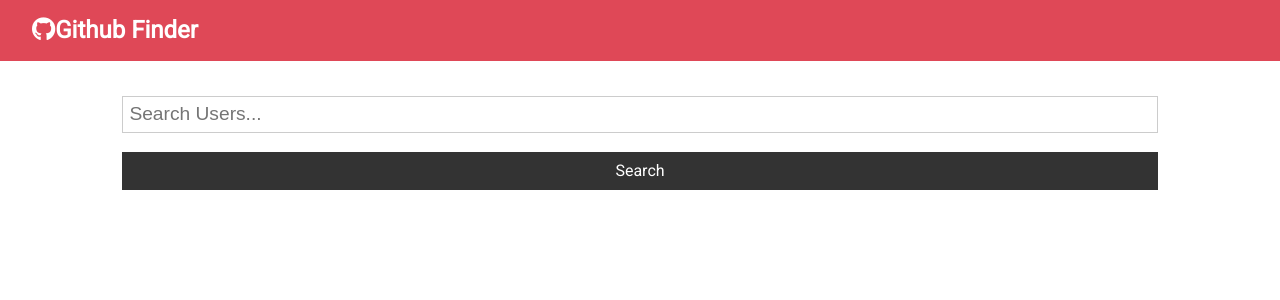
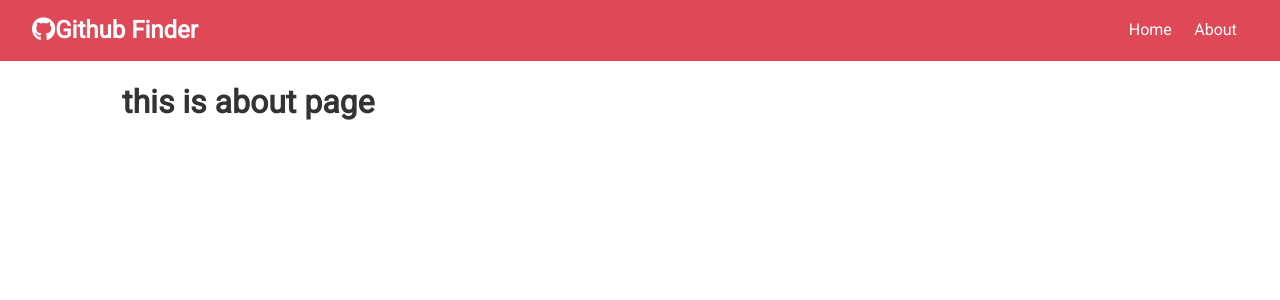
Before and after one commit to archanabaral/Github-Finder, a React (Create React App) app: page /about in a window 1280 px wide. Shown: the top 300 px of the page. Built offline with nearby package versions, Linux system fonts and the light colour scheme.

Commit message:
React Router setup

```diff
--- a/package.json
+++ b/package.json
@@ -9,6 +9,7 @@
     "axios": "^0.19.2",
     "react": "^16.13.1",
     "react-dom": "^16.13.1",
+    "react-router-dom": "^5.1.2",
     "react-scripts": "3.4.1"
   },
   "scripts": {
--- a/src/App.js
+++ b/src/App.js
@@ -1,8 +1,10 @@
-import React from "react";
+import React, { Fragment,Component } from "react";
+import { BrowserRouter as Router, Switch, Route } from "react-router-dom";
 import Navbar from "./components/layout/Navbar";
 import Users from "./components/users/Users";
 import Search from "./components/users/Search";
-import Alert from "./components/layout/Alert"
+import Alert from "./components/layout/Alert";
+import About from "./components/Pages/About"
 import axios from "axios";
 import "./App.css";
 
@@ -41,24 +43,40 @@
   };
   setAlert = (msg, type) => {
     this.setState({ alert: { msg: msg, type: type } });
-    setTimeout(()=>this.setState({alert:null}),5000)
+    setTimeout(() => this.setState({ alert: null }), 5000);
   };
 
   render() {
     return (
+      <Router>
         <div className="App">
           <Navbar title="Github Finder" icon="fab fa-github" />
           <div className="container">
-          <Alert alert={this.state.alert}/>
+            <Alert alert={this.state.alert} />
+            <Switch>
+              <Route
+                exact
+                path="/"
+                render={(props) => (
+                  <Fragment>
                     <Search
                       searchUsers={this.searchUsers}
                       clearUsers={this.clearUsers}
                       showClear={this.state.users.length > 0 ? true : false}
                       setAlert={this.setAlert}
                     />
-          <Users loading={this.state.loading} users={this.state.users} />
+                    <Users
+                      loading={this.state.loading}
+                      users={this.state.users}
+                    />
+                  </Fragment>
+                )}
+              />
+              <Route exact path="/about" component={About}/>
+            </Switch>
           </div>
         </div>
+      </Router>
     );
   }
 }
--- /dev/null
+++ b/src/components/Pages/About.js
@@ -0,0 +1,10 @@
+import React from 'react'
+
+const About = () => {
+    return (
+        <div>
+            <h1>this is about page</h1>
+        </div>
+    )
+}
+export default About
--- a/src/components/layout/Navbar.js
+++ b/src/components/layout/Navbar.js
@@ -1,5 +1,6 @@
 import React from "react";
 import PropTypes from "prop-types";
+import {Link} from 'react-router-dom';
 
 const Navbar = ({ icon, title }) => {
   return (
@@ -8,6 +9,14 @@
         <i className={icon} />
         {title}
       </h1>
+      <ul>
+        <li>
+          <Link to="/">Home</Link>
+        </li>
+        <li>
+          <Link to="/about">About</Link>
+        </li>
+      </ul>
     </nav>
   );
 };
```
Also changed, not shown: 1 other file (tests, documents, lock files or other folders). Lines whose indentation alone changed are shown as unchanged.
